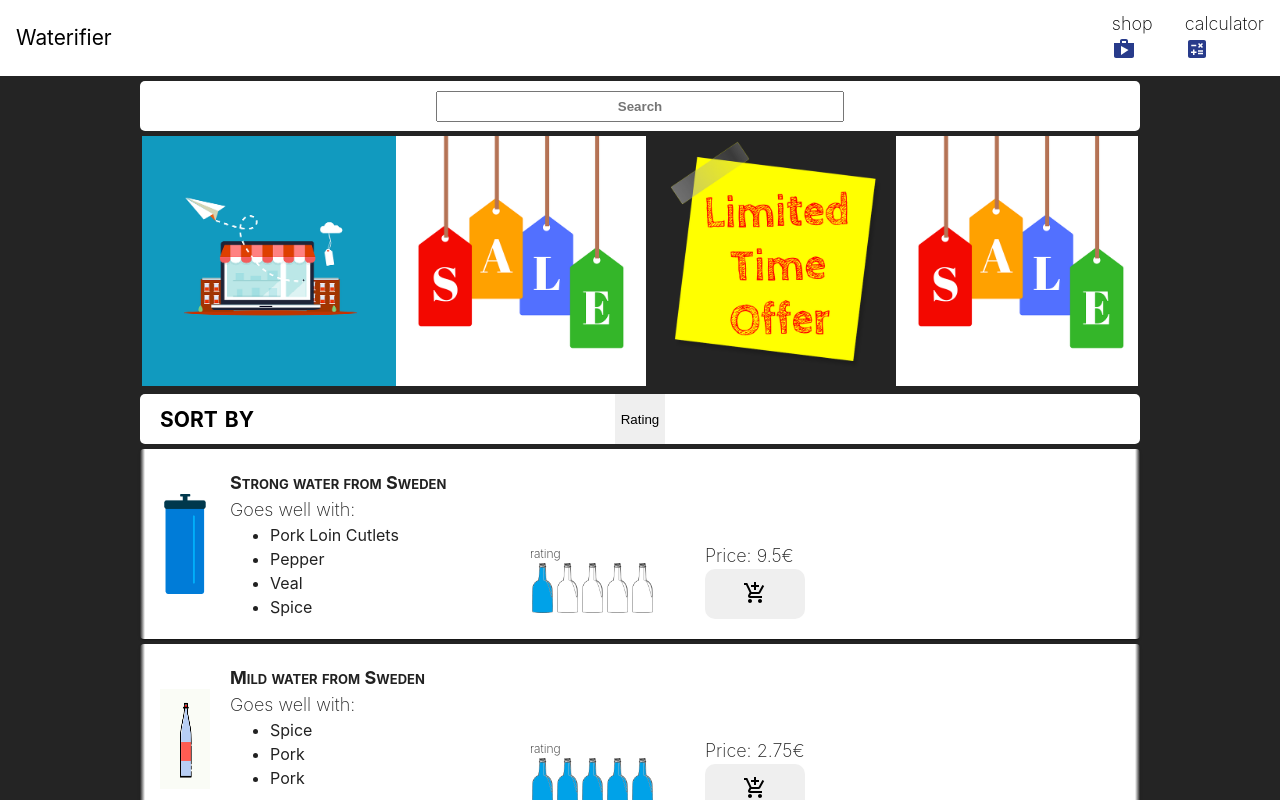
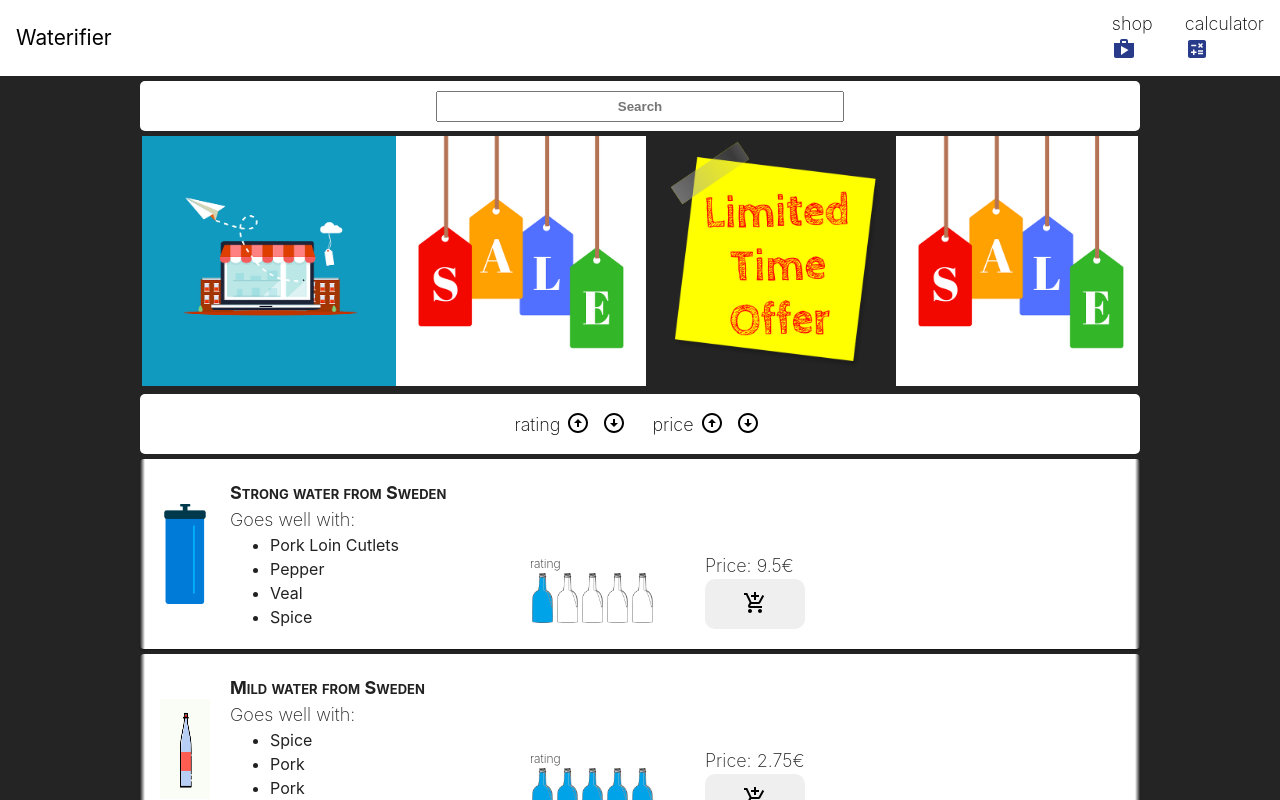
Before and after one commit to wepukka/Waterifier, a React (Vite) app: page /shop in a window 1280 px wide. Shown: the top 800 px of the page. Built offline with nearby package versions, Linux system fonts and the light colour scheme.

Commit message:
Sorting now with params property and sortValue, can easily create more sorting based on product properties

```diff
--- a/src/Views/Shop/Shop.css
+++ b/src/Views/Shop/Shop.css
@@ -4,9 +4,3 @@
   max-width: 1000px;
   padding-bottom: 50px;
 }
-
-.shop-container > ul {
-  padding: 0;
-  overflow: auto;
-  white-space: nowrap;
-}
--- a/src/Views/Shop/components/ScrollableItemList/ProductList.jsx
+++ b/src/Views/Shop/components/ScrollableItemList/ProductList.jsx
@@ -19,10 +19,30 @@ import {
 export default function ProductList() {
   const path = "src/assets/Bottles/bottle";
 
-  let originalData = productData;
-  const [products, setProducts] = useState([]);
+  let originalData = productData; // Original data from productData.js
+  const [products, setProducts] = useState([]); // Products to be shown on page
+  const [pageNumber, setPageNumber] = useState(1);
   const [isSorted, setIsSorted] = useState(false);
-  const [pageNumber, setPageNumber] = useState(1);
+
+  // Change page number
+  const changePageNumber = (e) => {
+    setPageNumber(parseInt(e.target.id));
+  };
+
+  // Sort products by property and  value asc & desc
+  const sortProductsByProperty = (property, sortValue) => {
+    if (sortValue === "asc") {
+      originalData.sort((a, b) => {
+        return a[property] - b[property];
+      });
+    } else if (sortValue === "desc") {
+      originalData.sort((a, b) => {
+        return b[property] - a[property];
+      });
+    }
+    // To inform useEffect that originalData has changed
+    setIsSorted(!isSorted);
+  };
 
   // Slice products array to show only 10 items depending on page number
   useEffect(() => {
@@ -32,26 +52,6 @@ export default function ProductList() {
     );
     setProducts(slicedProducts);
   }, [pageNumber, isSorted]);
-
-  // Change page number
-  const changePageNumber = (e) => {
-    setPageNumber(parseInt(e.target.id));
-  };
-
-  // Sort products by rating
-  const sortByItemRating = () => {
-    if (isSorted) {
-      originalData.sort((a, b) => {
-        return a.rating - b.rating;
-      });
-      setIsSorted(false);
-    } else {
-      originalData.sort((a, b) => {
-        return b.rating - a.rating;
-      });
-      setIsSorted(true);
-    }
-  };
 
   // add item to cart, if item is already in cart, increase quantity
   const addToCart = (e) => {
@@ -77,13 +77,13 @@ export default function ProductList() {
 
   return (
     <div className="product-list">
-      <ProductFilterBar sortByItemRating={sortByItemRating} />
+      <ProductFilterBar sortProductsByProperty={sortProductsByProperty} />
       {products.map((product, index) => (
         <Paper className="product-card" key={index}>
           <div className="product-card-container">
             <img width="50" height="100" src={path + product.image + ".png"} />
             <div className="product-info-container">
-              <p className="product-name">{product.productName}</p>
+              <p className="product-name">{product.name}</p>
               <p>Goes well with:</p>
               <ul>
                 <li>{product.productDetails.detail1}</li>
@@ -103,7 +103,7 @@ export default function ProductList() {
               <WaterRating rating={product.rating} />
             </div>
             <div className="price-cart-container">
-              <p>Price: {product.productPrice}€</p>
+              <p>Price: {product.price}€</p>
               <button
                 id={product.id}
                 className="product-card-button"
@@ -120,7 +120,6 @@ export default function ProductList() {
       <PageNumbersBar
         arrayLength={originalData.length}
         changePageNumber={changePageNumber}
-        pageNumber={pageNumber}
       />
     </div>
   );
--- a/src/Views/Shop/components/ScrollableItemList/ProductListBars/ProductListBars.css
+++ b/src/Views/Shop/components/ScrollableItemList/ProductListBars/ProductListBars.css
@@ -1,23 +1,25 @@
 .product-filter-bar {
-  position: relative;
   display: flex;
   justify-content: center;
-  width: 100%;
   background-color: white;
-  height: 50px;
   border-radius: 5px;
+  height: 60px;
+  gap: 20px;
 }
 
-.product-filter-bar > button {
-  border: none;
+.product-filter-bar-container {
+  display: flex;
+  align-items: center;
+  justify-content: center;
 }
 
-.product-filter-bar > p {
-  position: absolute;
-  font-size: 30px;
-  left: 20px;
-  font-weight: bold;
-  font-variant: small-caps;
+.product-filter-bar-container > p {
+  min-width: 40px;
+}
+
+.product-filter-bar-container > button {
+  border: none;
+  background: none;
 }
 
 .product-list-page-bar {
@@ -35,3 +37,10 @@
   background-color: #242424;
   color: white;
 }
+
+@media only screen and (max-width: 400px) {
+  .product-filter-bar {
+    flex-direction: column;
+    gap: 0px;
+  }
+}
--- a/src/Views/Shop/components/ScrollableItemList/ProductListBars/ProductListBars.jsx
+++ b/src/Views/Shop/components/ScrollableItemList/ProductListBars/ProductListBars.jsx
@@ -1,17 +1,44 @@
 import("./ProductListBars.css");
+import ArrowCircleUpIcon from "@mui/icons-material/ArrowCircleUp";
+import ArrowCircleDownIcon from "@mui/icons-material/ArrowCircleDown";
 
-const ProductFilterBar = ({ sortByItemRating }) => {
+const ProductFilterBar = ({ sortProductsByProperty }) => {
   return (
     <div className="product-filter-bar">
-      <p>sort by</p>
-      <button
-        className="product-list-filter-bar-button"
-        onClick={() => {
-          sortByItemRating();
-        }}
-      >
-        Rating
-      </button>
+      <div className="product-filter-bar-container">
+        <p>rating</p>
+        <button
+          onClick={() => {
+            sortProductsByProperty("rating", "desc");
+          }}
+        >
+          <ArrowCircleUpIcon />
+        </button>
+        <button
+          onClick={() => {
+            sortProductsByProperty("rating", "asc");
+          }}
+        >
+          <ArrowCircleDownIcon />
+        </button>
+      </div>
+      <div className="product-filter-bar-container">
+        <p>price</p>
+        <button
+          onClick={() => {
+            sortProductsByProperty("price", "desc");
+          }}
+        >
+          <ArrowCircleUpIcon />
+        </button>
+        <button
+          onClick={() => {
+            sortProductsByProperty("price", "asc");
+          }}
+        >
+          <ArrowCircleDownIcon />
+        </button>
+      </div>
     </div>
   );
 };
--- a/src/assets/productData.jsx
+++ b/src/assets/productData.jsx
@@ -1,8 +1,8 @@
 const productData = [
   {
     id: 0,
-    productName: "Strong water from Sweden",
-    productPrice: "9.5",
+    name: "Strong water from Sweden",
+    price: "9.5",
     image: 3,
     rating: 1,
     quantity: 1,
@@ -15,8 +15,8 @@ const productData = [
   },
   {
     id: 1,
-    productName: "Mild water from Sweden",
-    productPrice: "2.75",
+    name: "Mild water from Sweden",
+    price: "2.75",
     image: 2,
     rating: 5,
     quantity: 1,
@@ -28,8 +28,8 @@ const productData = [
   },
   {
     id: 2,
-    productName: "Fresh water from Germany",
-    productPrice: "12.65",
+    name: "Fresh water from Germany",
+    price: "12.65",
     image: 7,
     rating: 5,
     quantity: 1,
@@ -40,8 +40,8 @@ const productData = [
   },
   {
     id: 3,
-    productName: "Excellent water from Netherland",
-    productPrice: "2.5",
+    name: "Excellent water from Netherland",
+    price: "2.5",
     image: 7,
     rating: 4,
     quantity: 1,
@@ -53,8 +53,8 @@ const productData = [
   },
   {
     id: 4,
-    productName: "Great water from Sweden",
-    productPrice: "6.55",
+    name: "Great water from Sweden",
+    price: "6.55",
     image: 7,
     rating: 4,
     quantity: 1,
@@ -67,8 +67,8 @@ const productData = [
   },
   {
     id: 5,
-    productName: "Fresh water from Sweden",
-    productPrice: "5.5",
+    name: "Fresh water from Sweden",
+    price: "5.5",
     image: 12,
     rating: 3,
     quantity: 1,
@@ -78,8 +78,8 @@ const productData = [
   },
   {
     id: 6,
-    productName: "Tasty water from Usa",
-    productPrice: "15.90",
+    name: "Tasty water from Usa",
+    price: "15.90",
     image: 12,
     rating: 4,
     quantity: 1,
@@ -92,8 +92,8 @@ const productData = [
   },
   {
     id: 7,
-    productName: "Excellent water from Norway",
-    productPrice: "11.5",
+    name: "Excellent water from Norway",
+    price: "11.5",
     image: 12,
     rating: 2,
     quantity: 1,
@@ -104,8 +104,8 @@ const productData = [
   },
   {
     id: 8,
-    productName: "Fresh water from Mexico",
-    productPrice: "4.85",
+    name: "Fresh water from Mexico",
+    price: "4.85",
     image: 10,
     rating: 5,
     quantity: 1,
@@ -118,8 +118,8 @@ const productData = [
   },
   {
     id: 9,
-    productName: "Mild water from Denmark",
-    productPrice: "8.35",
+    name: "Mild water from Denmark",
+    price: "8.35",
     image: 6,
     rating: 3,
     quantity: 1,
@@ -132,8 +132,8 @@ const productData = [
   },
   {
     id: 10,
-    productName: "Fresh water from Usa",
-    productPrice: "6.75",
+    name: "Fresh water from Usa",
+    price: "6.75",
     image: 2,
     rating: 2,
     quantity: 1,
@@ -145,8 +145,8 @@ const productData = [
   },
   {
     id: 11,
-    productName: "Fresh water from Germany",
-    productPrice: "9.85",
+    name: "Fresh water from Germany",
+    price: "9.85",
     image: 11,
     rating: 2,
     quantity: 1,
@@ -157,8 +157,8 @@ const productData = [
   },
   {
     id: 12,
-    productName: "Excellent water from Mexico",
-    productPrice: "6.90",
+    name: "Excellent water from Mexico",
+    price: "6.90",
     image: 4,
     rating: 1,
     quantity: 1,
@@ -170,8 +170,8 @@ const productData = [
   },
   {
     id: 13,
-    productName: "Tasty water from Denmark",
-    productPrice: "7.40",
+    name: "Tasty water from Denmark",
+    price: "7.40",
     image: 8,
     rating: 2,
     quantity: 1,
@@ -184,8 +184,8 @@ const productData = [
   },
   {
     id: 14,
-    productName: "Excellent water from Usa",
-    productPrice: "9.80",
+    name: "Excellent water from Usa",
+    price: "9.80",
     image: 4,
     rating: 1,
     quantity: 1,
@@ -197,8 +197,8 @@ const productData = [
   },
   {
     id: 15,
-    productName: "Mild water from Denmark",
-    productPrice: "17.30",
+    name: "Mild water from Denmark",
+    price: "17.30",
     image: 2,
     rating: 3,
     quantity: 1,
@@ -211,8 +211,8 @@ const productData = [
   },
   {
     id: 16,
-    productName: "Fresh water from Denmark",
-    productPrice: "17.35",
+    name: "Fresh water from Denmark",
+    price: "17.35",
     image: 11,
     rating: 4,
     quantity: 1,
@@ -225,8 +225,8 @@ const productData = [
   },
   {
     id: 17,
-    productName: "Mild water from Germany",
-    productPrice: "9.80",
+    name: "Mild water from Germany",
+    price: "9.80",
     image: 8,
     rating: 1,
     quantity: 1,
@@ -236,8 +236,8 @@ const productData = [
   },
   {
     id: 18,
-    productName: "Mild water from Ireland",
-    productPrice: "15.25",
+    name: "Mild water from Ireland",
+    price: "15.25",
     image: 8,
     rating: 2,
     quantity: 1,
@@ -250,8 +250,8 @@ const productData = [
   },
   {
     id: 19,
-    productName: "Great water from Usa",
-    productPrice: "20.10",
+    name: "Great water from Usa",
+    price: "20.10",
     image: 4,
     rating: 5,
     quantity: 1,
@@ -261,8 +261,8 @@ const productData = [
   },
   {
     id: 20,
-    productName: "Strong water from Netherland",
-    productPrice: "9.20",
+    name: "Strong water from Netherland",
+    price: "9.20",
     image: 1,
     rating: 2,
     quantity: 1,
@@ -275,8 +275,8 @@ const productData = [
   },
   {
     id: 21,
-    productName: "Tasty water from Germany",
-    productPrice: "15.40",
+    name: "Tasty water from Germany",
+    price: "15.40",
     image: 12,
     rating: 2,
     quantity: 1,
@@ -289,8 +289,8 @@ const productData = [
   },
   {
     id: 22,
-    productName: "Strong water from Ireland",
-    productPrice: "2.30",
+    name: "Strong water from Ireland",
+    price: "2.30",
     image: 11,
     rating: 4,
     quantity: 1,
@@ -303,8 +303,8 @@ const productData = [
   },
   {
     id: 23,
-    productName: "Excellent water from Mexico",
-    productPrice: "10.90",
+    name: "Excellent water from Mexico",
+    price: "10.90",
     image: 1,
     rating: 1,
     quantity: 1,
@@ -316,8 +316,8 @@ const productData = [
   },
   {
     id: 24,
-    productName: "Great water from Usa",
-    productPrice: "13.35",
+    name: "Great water from Usa",
+    price: "13.35",
     image: 4,
     rating: 5,
     quantity: 1,
@@ -330,8 +330,8 @@ const productData = [
   },
   {
     id: 25,
-    productName: "Excellent water from Ireland",
-    productPrice: "13.80",
+    name: "Excellent water from Ireland",
+    price: "13.80",
     image: 3,
     rating: 1,
     quantity: 1,
@@ -343,8 +343,8 @@ const productData = [
   },
   {
     id: 26,
-    productName: "Mild water from Finland",
-    productPrice: "1.90",
+    name: "Mild water from Finland",
+    price: "1.90",
     image: 11,
     rating: 2,
     quantity: 1,
@@ -355,8 +355,8 @@ const productData = [
   },
   {
     id: 27,
-    productName: "Tasty water from Ireland",
-    productPrice: "17.30",
+    name: "Tasty water from Ireland",
+    price: "17.30",
     image: 11,
     rating: 5,
     quantity: 1,
@@ -369,8 +369,8 @@ const productData = [
   },
   {
     id: 28,
-    productName: "Mild water from Ireland",
-    productPrice: "18.25",
+    name: "Mild water from Ireland",
+    price: "18.25",
     image: 7,
     rating: 4,
     quantity: 1,
@@ -380,8 +380,8 @@ const productData = [
   },
   {
     id: 29,
-    productName: "Excellent water from Mexico",
-    productPrice: "19.85",
+    name: "Excellent water from Mexico",
+    price: "19.85",
     image: 9,
     rating: 1,
     quantity: 1,
@@ -393,8 +393,8 @@ const productData = [
   },
   {
     id: 30,
-    productName: "Great water from Germany",
-    productPrice: "10.85",
+    name: "Great water from Germany",
+    price: "10.85",
     image: 6,
     rating: 2,
     quantity: 1,
@@ -407,8 +407,8 @@ const productData = [
   },
   {
     id: 31,
-    productName: "Fresh water from Netherland",
-    productPrice: "3.65",
+    name: "Fresh water from Netherland",
+    price: "3.65",
     image: 6,
     rating: 4,
     quantity: 1,
@@ -419,8 +419,8 @@ const productData = [
   },
   {
     id: 32,
-    productName: "Mild water from Ireland",
-    productPrice: "17.35",
+    name: "Mild water from Ireland",
+    price: "17.35",
     image: 6,
     rating: 4,
     quantity: 1,
@@ -433,8 +433,8 @@ const productData = [
   },
   {
     id: 33,
-    productName: "Tasty water from Mexico",
-    productPrice: "19.10",
+    name: "Tasty water from Mexico",
+    price: "19.10",
     image: 8,
     rating: 4,
     quantity: 1,
@@ -447,8 +447,8 @@ const productData = [
   },
   {
     id: 34,
-    productName: "Strong water from Denmark",
-    productPrice: "8.70",
+    name: "Strong water from Denmark",
+    price: "8.70",
     image: 7,
     rating: 4,
     quantity: 1,
@@ -461,8 +461,8 @@ const productData = [
   },
   {
     id: 35,
-    productName: "Mild water from Norway",
-    productPrice: "7.55",
+    name: "Mild water from Norway",
+    price: "7.55",
     image: 5,
     rating: 5,
     quantity: 1,
@@ -475,8 +475,8 @@ const productData = [
   },
   {
     id: 36,
-    productName: "Mild water from Netherland",
-    productPrice: "18.25",
+    name: "Mild water from Netherland",
+    price: "18.25",
     image: 8,
     rating: 1,
     quantity: 1,
@@ -487,8 +487,8 @@ const productData = [
   },
   {
     id: 37,
-    productName: "Excellent water from Finland",
-    productPrice: "19.60",
+    name: "Excellent water from Finland",
+    price: "19.60",
     image: 1,
     rating: 5,
     quantity: 1,
@@ -500,8 +500,8 @@ const productData = [
   },
   {
     id: 38,
-    productName: "Excellent water from Netherland",
-    productPrice: "15.10",
+    name: "Excellent water from Netherland",
+    price: "15.10",
     image: 1,
     rating: 4,
     quantity: 1,
@@ -511,8 +511,8 @@ const productData = [
   },
   {
     id: 39,
-    productName: "Mild water from Mexico",
-    productPrice: "9.10",
+    name: "Mild water from Mexico",
+    price: "9.10",
     image: 1,
     rating: 3,
     quantity: 1,
@@ -525,8 +525,8 @@ const productData = [
   },
   {
     id: 40,
-    productName: "Excellent water from Finland",
-    productPrice: "8.20",
+    name: "Excellent water from Finland",
+    price: "8.20",
     image: 7,
     rating: 3,
     quantity: 1,
@@ -539,8 +539,8 @@ const productData = [
   },
   {
     id: 41,
-    productName: "Tasty water from Usa",
-    productPrice: "19.35",
+    name: "Tasty water from Usa",
+    price: "19.35",
     image: 9,
     rating: 1,
     quantity: 1,
@@ -553,8 +553,8 @@ const productData = [
   },
   {
     id: 42,
-    productName: "Mild water from Netherland",
-    productPrice: "1.10",
+    name: "Mild water from Netherland",
+    price: "1.10",
     image: 4,
     rating: 4,
     quantity: 1,
@@ -566,8 +566,8 @@ const productData = [
   },
   {
     id: 43,
-    productName: "Fresh water from Netherland",
-    productPrice: "17.50",
+    name: "Fresh water from Netherland",
+    price: "17.50",
     image: 2,
     rating: 3,
     quantity: 1,
@@ -580,8 +580,8 @@ const productData = [
   },
   {
     id: 44,
-    productName: "Great water from Denmark",
-    productPrice: "18.90",
+    name: "Great water from Denmark",
+    price: "18.90",
     image: 1,
     rating: 1,
     quantity: 1,
@@ -593,8 +593,8 @@ const productData = [
   },
   {
     id: 45,
-    productName: "Great water from Netherland",
-    productPrice: "4.35",
+    name: "Great water from Netherland",
+    price: "4.35",
     image: 4,
     rating: 5,
     quantity: 1,
@@ -607,8 +607,8 @@ const productData = [
   },
   {
     id: 46,
-    productName: "Great water from Netherland",
-    productPrice: "11.25",
+    name: "Great water from Netherland",
+    price: "11.25",
     image: 5,
     rating: 2,
     quantity: 1,
@@ -621,8 +621,8 @@ const productData = [
   },
   {
     id: 47,
-    productName: "Strong water from Sweden",
-    productPrice: "20.95",
+    name: "Strong water from Sweden",
+    price: "20.95",
     image: 9,
     rating: 5,
     quantity: 1,
@@ -635,8 +635,8 @@ const productData = [
   },
   {
     id: 48,
-    productName: "Strong water from Denmark",
-    productPrice: "14.5",
+    name: "Strong water from Denmark",
+    price: "14.5",
     image: 6,
     rating: 4,
     quantity: 1,
@@ -648,8 +648,8 @@ const productData = [
   },
   {
     id: 49,
-    productName: "Fresh water from Mexico",
-    productPrice: "1.45",
+    name: "Fresh water from Mexico",
+    price: "1.45",
     image: 3,
     rating: 3,
     quantity: 1,
@@ -662,8 +662,8 @@ const productData = [
   },
   {
     id: 50,
-    productName: "Fresh water from Finland",
-    productPrice: "12.60",
+    name: "Fresh water from Finland",
+    price: "12.60",
     image: 8,
     rating: 1,
     quantity: 1,
@@ -676,8 +676,8 @@ const productData = [
   },
   {
     id: 51,
-    productName: "Tasty water from Norway",
-    productPrice: "4.60",
+    name: "Tasty water from Norway",
+    price: "4.60",
     image: 2,
     rating: 4,
     quantity: 1,
@@ -690,8 +690,8 @@ const productData = [
   },
   {
     id: 52,
-    productName: "Tasty water from Norway",
-    productPrice: "15.65",
+    name: "Tasty water from Norway",
+    price: "15.65",
     image: 12,
     rating: 1,
     quantity: 1,
@@ -704,8 +704,8 @@ const productData = [
   },
   {
     id: 53,
-    productName: "Excellent water from Germany",
-    productPrice: "4.55",
+    name: "Excellent water from Germany",
+    price: "4.55",
     image: 5,
     rating: 1,
     quantity: 1,
@@ -718,8 +718,8 @@ const productData = [
   },
   {
     id: 54,
-    productName: "Excellent water from Denmark",
-    productPrice: "1.20",
+    name: "Excellent water from Denmark",
+    price: "1.20",
     image: 8,
     rating: 4,
     quantity: 1,
@@ -732,8 +732,8 @@ const productData = [
   },
   {
     id: 55,
-    productName: "Great water from Finland",
-    productPrice: "5.65",
+    name: "Great water from Finland",
+    price: "5.65",
     image: 2,
     rating: 2,
     quantity: 1,
@@ -746,8 +746,8 @@ const productData = [
   },
   {
     id: 56,
-    productName: "Fresh water from Finland",
-    productPrice: "8.5",
+    name: "Fresh water from Finland",
+    price: "8.5",
     image: 9,
     rating: 4,
     quantity: 1,
@@ -760,8 +760,8 @@ const productData = [
   },
   {
     id: 57,
-    productName: "Fresh water from Usa",
-    productPrice: "14.25",
+    name: "Fresh water from Usa",
+    price: "14.25",
     image: 3,
     rating: 4,
     quantity: 1,
@@ -774,8 +774,8 @@ const productData = [
   },
   {
     id: 58,
-    productName: "Fresh water from Denmark",
-    productPrice: "15.70",
+    name: "Fresh water from Denmark",
+    price: "15.70",
     image: 10,
     rating: 1,
     quantity: 1,
@@ -788,8 +788,8 @@ const productData = [
   },
   {
     id: 59,
-    productName: "Mild water from Sweden",
-    productPrice: "11.20",
+    name: "Mild water from Sweden",
+    price: "11.20",
     image: 8,
     rating: 4,
     quantity: 1,
@@ -802,8 +802,8 @@ const productData = [
   },
   {
     id: 60,
-    productName: "Mild water from Sweden",
-    productPrice: "11.20",
+    name: "Mild water from Sweden",
+    price: "11.20",
     image: 8,
     rating: 4,
     quantity: 1,
```
